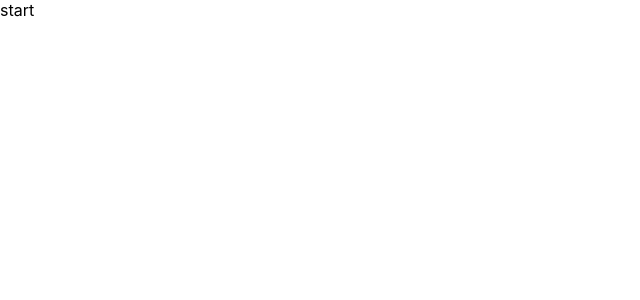
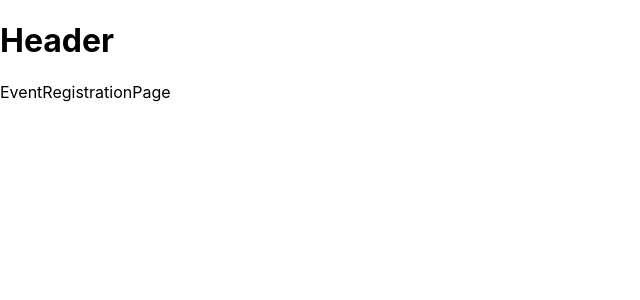
Before and after one commit to Slavik-Bilyk/EventsRegistrationApp, a React (Create React App) app: page /login in a window 1280 px wide. Shown: the top 300 px of the page, without its empty margins (0-640 px from the left). Built offline with nearby package versions, Linux system fonts and the light colour scheme.

Commit message:
add router, Layout and pages

```diff
--- a/src/App.js
+++ /dev/null
@@ -1,11 +0,0 @@
-import React from 'react'
-
-const App = () => {
-  return (
-    <div>
-      start
-    </div>
-  )
-}
-
-export default App
--- /dev/null
+++ b/src/components/App.js
@@ -0,0 +1,20 @@
+import React from 'react'
+import { Routes,Route } from 'react-router-dom'
+import EventsPage from '../pages/EventsPage/EventsPage'
+import EventRegistrationPage from '../pages/EventRegistrationPage/EventRegistrationPage'
+import EventParticipantsPage from '../pages/EventParticipantsPage/EventParticipantsPage'
+import Layout from './Layout/Layout'
+
+const App = () => {
+  return (
+    <Routes>
+      <Route path='/' element={<Layout />}>
+        <Route index element={<EventsPage />} />
+        <Route path='login' element={<EventRegistrationPage />} />
+        <Route path='participants' element={<EventParticipantsPage />} />
+      </Route>
+    </Routes>
+  );
+}
+
+export default App;
--- /dev/null
+++ b/src/components/Layout/Layout.jsx
@@ -0,0 +1,17 @@
+import React from 'react';
+import { Outlet } from 'react-router-dom';
+
+const Layout = () => {
+  return (
+    <div>
+      <header>
+        <h1>Header</h1>
+      </header>
+      <main>
+        <Outlet />
+      </main>
+    </div>
+  );
+};
+
+export default Layout;
--- a/src/index.js
+++ b/src/index.js
@@ -1,11 +1,14 @@
 import React from 'react';
 import ReactDOM from 'react-dom/client';
 import './index.css';
-import App from './App';
+import App from './components/App';
+import { BrowserRouter } from 'react-router-dom';
 
 const root = ReactDOM.createRoot(document.getElementById('root'));
 root.render(
   <React.StrictMode>
-    <App />
+   <BrowserRouter>
+      <App />
+    </BrowserRouter>
   </React.StrictMode>
 );
--- /dev/null
+++ b/src/pages/EventParticipantsPage/EventParticipantsPage.jsx
@@ -0,0 +1,11 @@
+import React from 'react'
+
+const EventParticipantsPage = () => {
+  return (
+    <div>
+      EventParticipantsPage
+    </div>
+  )
+}
+
+export default EventParticipantsPage
--- /dev/null
+++ b/src/pages/EventRegistrationPage/EventRegistrationPage.jsx
@@ -0,0 +1,11 @@
+import React from 'react'
+
+const EventRegistrationPage = () => {
+  return (
+    <div>
+      EventRegistrationPage
+    </div>
+  )
+}
+
+export default EventRegistrationPage
--- /dev/null
+++ b/src/pages/EventsPage/EventsPage.jsx
@@ -0,0 +1,11 @@
+import React from 'react'
+
+const EventsPage = () => {
+  return (
+    <div>
+      EventsPage
+    </div>
+  )
+}
+
+export default EventsPage
```
